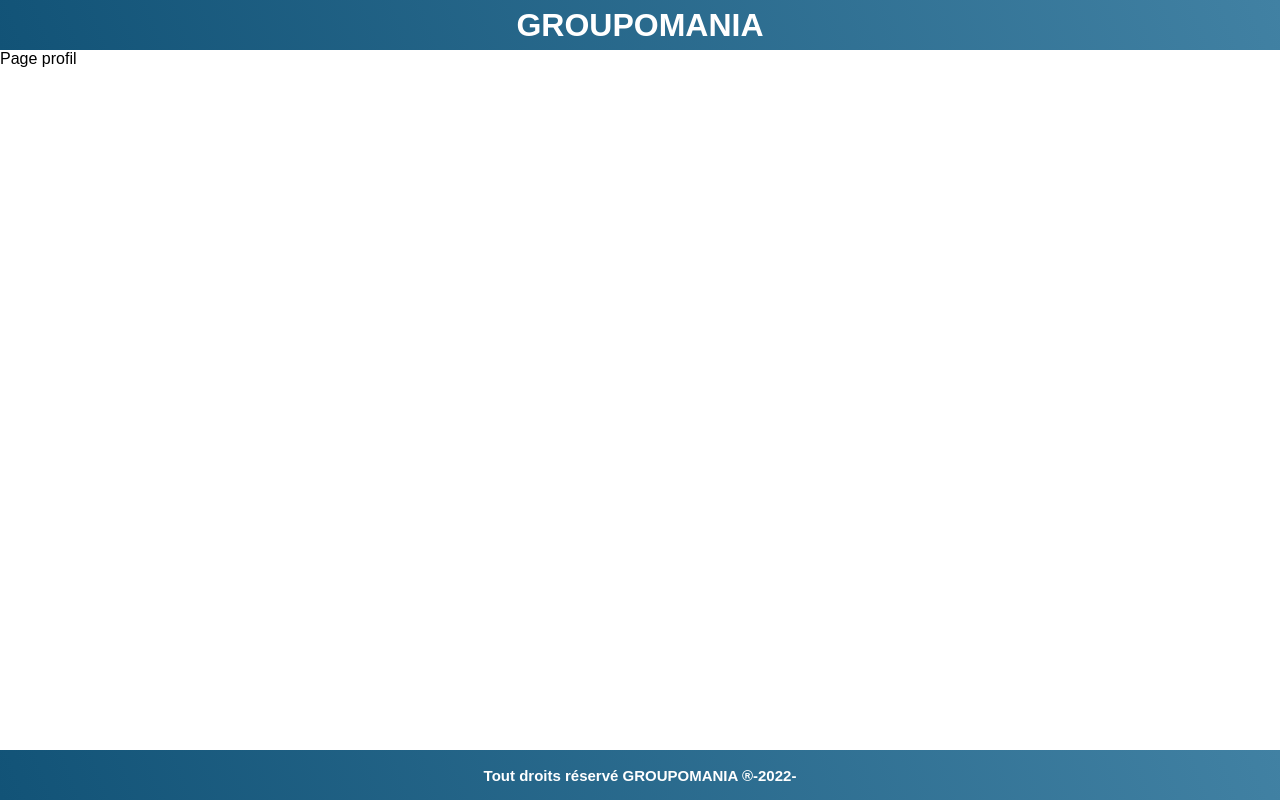
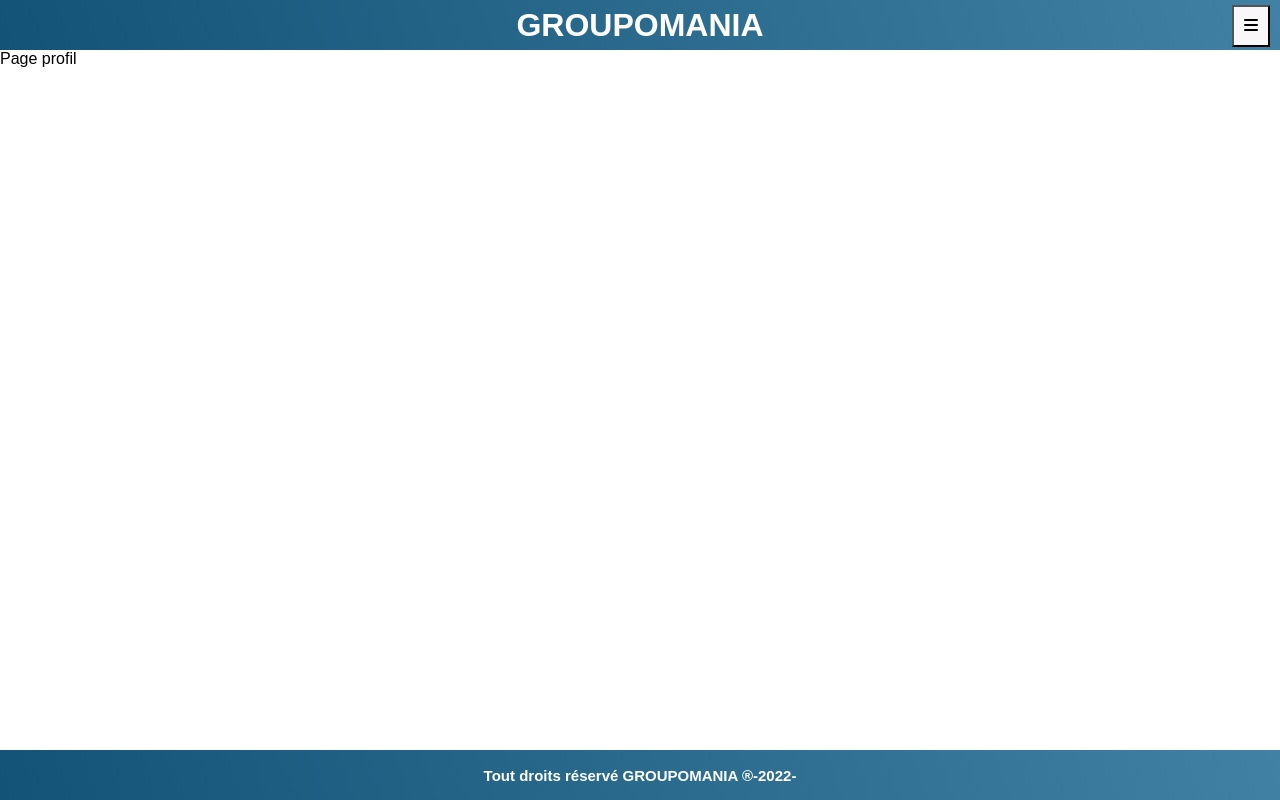
Before and after one commit to TISSIERsteve/PROJET_7_OPENCLASSROOMS, a React (Create React App) app in the folder frontend/: page /ProfileScreen in a window 1280 px wide. Built offline with nearby package versions, Linux system fonts and the light colour scheme.

Commit message:
first commit

```diff
--- a/frontend/src/Screens/ProfileScreen.js
+++ b/frontend/src/Screens/ProfileScreen.js
@@ -1,7 +1,28 @@
 import React from 'react';
 
+// CSS
+import "../Styles.css/Screens.css/ProfileScreen.css"
+
 function ProfileScreen() {
-    return <div>Page profil</div>;
+
+    const open = () => {
+        document.getElementById("open").classList.toggle("active")
+    }
+
+    return <div>
+        <button onClick={open}
+            type="button"
+            className="open-sidebar button_sidebar">
+            <i className="fa fa-bars" />
+        </button>
+        <div id='open' className="aside_form">
+            <aside className="aside">
+                <ul>
+                    <li className='aside_li'>Déconnection<i class="fas fa-power-off"></i></li>
+                </ul>
+            </aside>
+        </div>
+        Page profil</div>;
 }
 
 export default ProfileScreen;
--- /dev/null
+++ b/frontend/src/Styles.css/Screens.css/ProfileScreen.css
@@ -0,0 +1,44 @@
+/* Sidebar */
+.aside_form {
+    position: absolute;
+    display: none;
+    right: 0rem;
+    top: 0rem;
+}
+
+.aside_form.active {
+    position: absolute;
+    display: inherit;
+    right: 25rem;
+    top: 2.5rem;
+}
+
+.aside {
+    position: absolute;
+    width: 25rem;
+    height: 30rem;
+    border: 1px solid black;
+    margin-top: 2.5rem;
+    background-color: #efefef;
+    z-index: 1000;
+}
+
+.button_sidebar {
+    position: absolute;
+    top: 0.5rem;
+    right: 1rem;
+    background-color: #f8f8f8;
+    font-size: 1.6rem;
+    padding: 1rem;
+    cursor: pointer;
+}
+
+.aside li {
+    display: flex;
+    justify-content: space-around;
+    margin-top: 1rem;
+}
+
+.aside li .fas:hover {
+    color: red;
+}
--- a/frontend/src/index.css
+++ b/frontend/src/index.css
@@ -24,6 +24,10 @@
     text-decoration: none;
 }
 
+li {
+    list-style-type: none;
+}
+
 .grid-container {
     display: grid;
     grid-template-areas:
@@ -38,7 +42,7 @@
 header {
     grid-area: header;
     display: flex;
-    justify-content: space-around;
+    justify-content: center;
     align-items: center;
     font-weight: bold;
     color: #fff;
```
